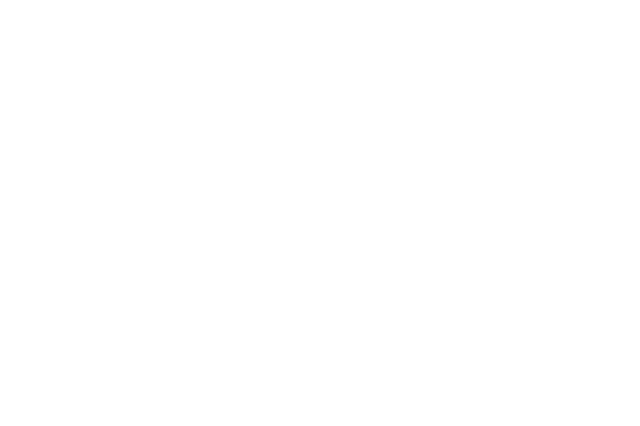
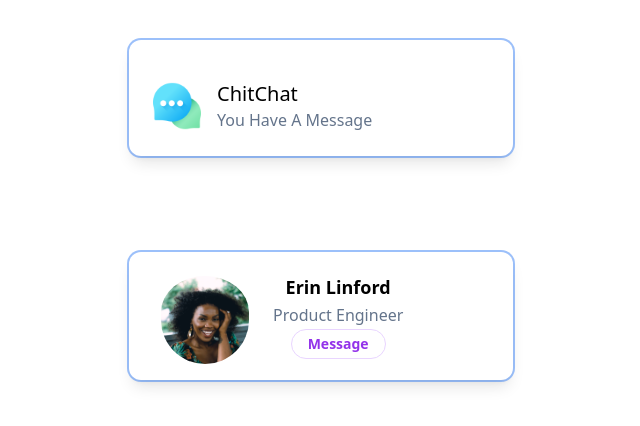
Before and after one commit to DreamFaang78/CSS-LEARNING, a plain HTML site: page CSS-PART-02/index.html in a window 1280 px wide. Shown: the whole page, without its empty margins (319-959 px from the left). Drawn offline with nearby package versions, Linux system fonts and the light colour scheme.

Commit message:
New Tailwind Integrated Layouts'

```diff
--- a/CSS-PART-02/index.html
+++ b/CSS-PART-02/index.html
@@ -5,10 +5,54 @@
     <meta charset="UTF-8">
     <meta name="viewport" content="width=device-width, initial-scale=1.0">
     <title>Document</title>
+    <script src="https://cdn.tailwindcss.com"></script>
+    <script>
+        tailwind.config = {
+            theme: {
+                extend: {
+                    colors: {
+                        clifford: '#da373d',
+                    }
+                }
+            }
+        }
+    </script>
 </head>
 
 <body>
+    <div class="pt-10">
+        <div class="p-6 pt-10  max-w-sm mx-auto bg-white rounded-xl shadow-lg flex items-center space-x-4 ring-2 ">
+            <div class="shrink-0">
+                <img class="h-12 w-12" src="chat.png" alt="chat icon">
+            </div>
+            <div>
+                <div class="text-xl font-medium text-black">ChitChat</div>
+                <p class="text-slate-500">You Have A Message</p>
+            </div>
+        </div>
+        <br>
+        <br>
+        <br>
+        <br>
+        <div
+            class=" ring-2 px-8 max-w-sm mx-auto bg-white rounded-xl shadow-lg space-y-2 sm:py-4 sm:flex sm:items-center sm:space-y-0 sm:space-x-6">
+            <img class="pt-2 block mx-auto h-24 rounded-full sm:mx-0 sm:shrink-0" src="erin-lindford.jpg"
+                alt="Woman's Face">
+            <div class="text-center space-y-2 sm:text:left">
+                <div class="space-y-0.5">
+                    <p class="text-lg text-black font-semibold">Erin Linford</p>
+                    <p class="text-slate-500 font-medium">
+                        Product Engineer
+                    </p>
 
+                    <button
+                        class="px-4 py-1 text-sm text-purple-600 font-semibold rounded-full border border-purple-200 hover:text-white hover:bg-purple-600 hover:border-transparent focus:outline-none focus:ring-offset-2">
+                        Message
+                    </button>
+                </div>
+            </div>
+        </div>
+    </div>
 </body>
 
 </html>
```
Also changed, not shown: CSS-PART-02/chat.png (added), CSS-PART-02/erin-lindford.jpg (added).
